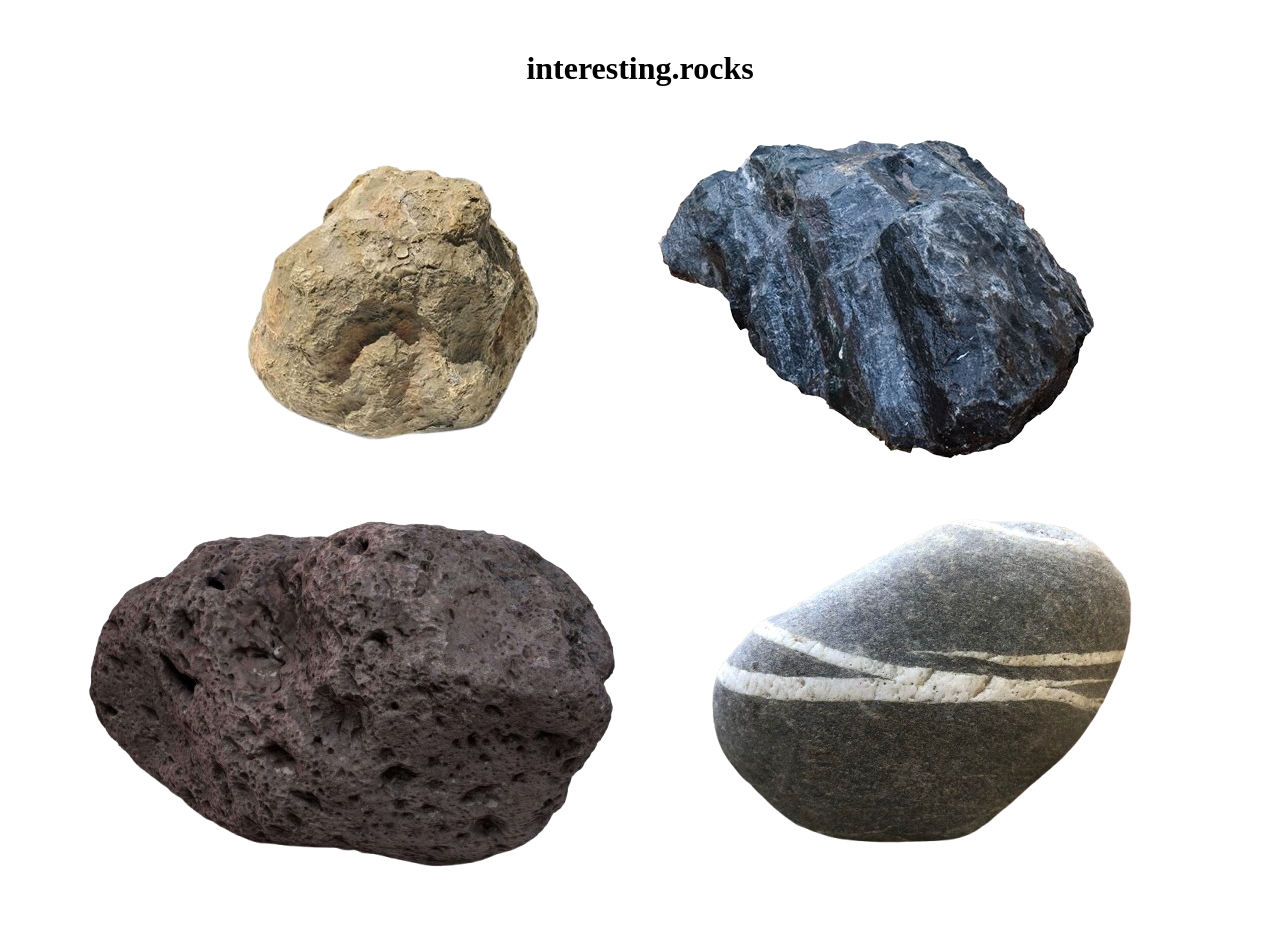
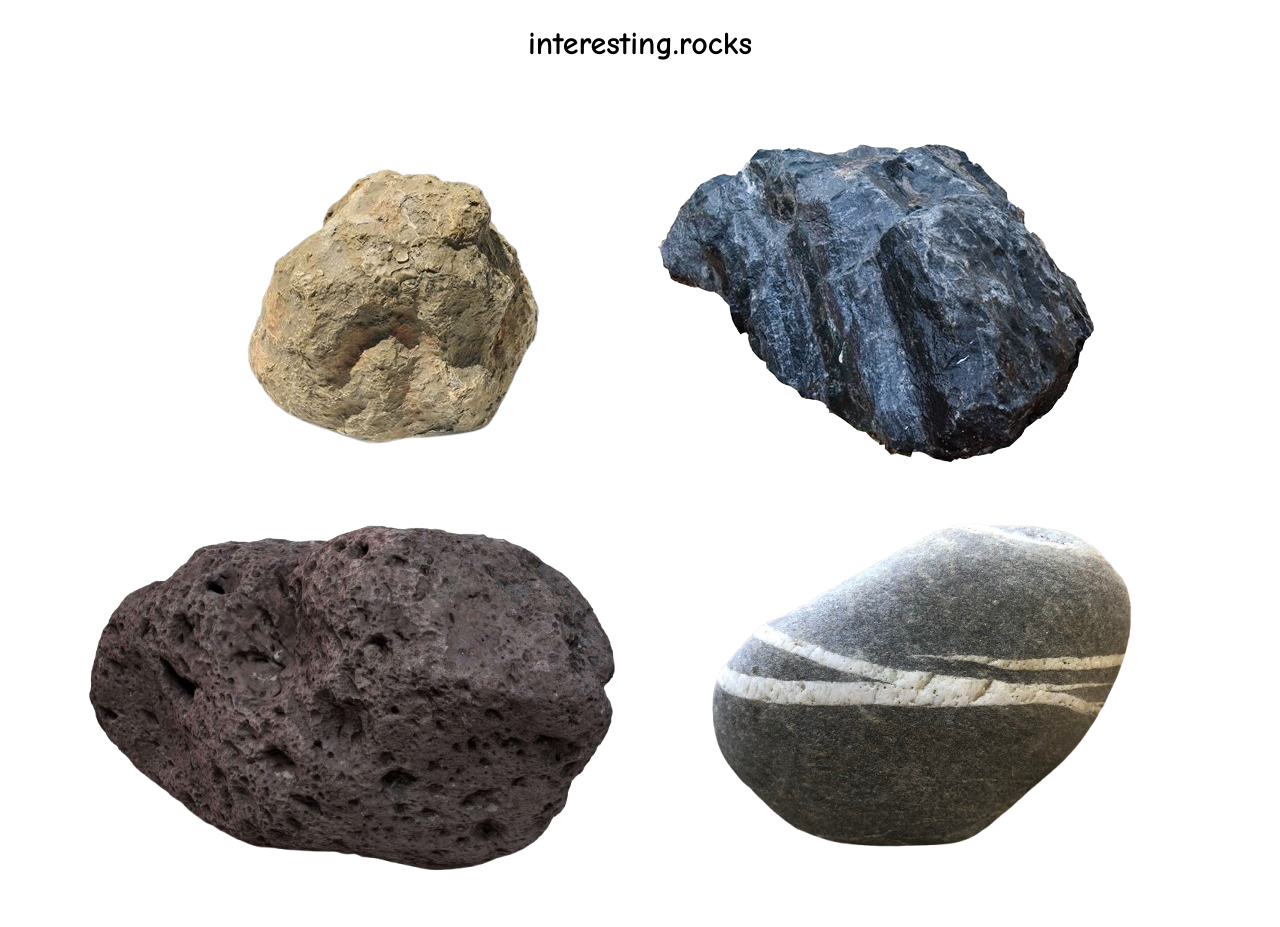
Before and after one commit to idanoo/interesting.rocks, a plain HTML site: page index.html in a window 1280 px wide. Drawn offline with Linux system fonts and the light colour scheme.

Commit message:
Add some space between rocks and h1

```diff
--- a/index.html
+++ b/index.html
@@ -10,11 +10,17 @@
         body {
             margin: 0;
             padding: 0;
+            font-family: 'Comic Sans MS', cursive, sans-serif;
         }
+
         main {
             width: 500px;
-            margin: 50px auto;
+            margin: 25px auto;
             text-align: center;
+        }
+
+        h1 {
+            margin: 0 0 50px 0;
         }
 
         .rotate {
```
